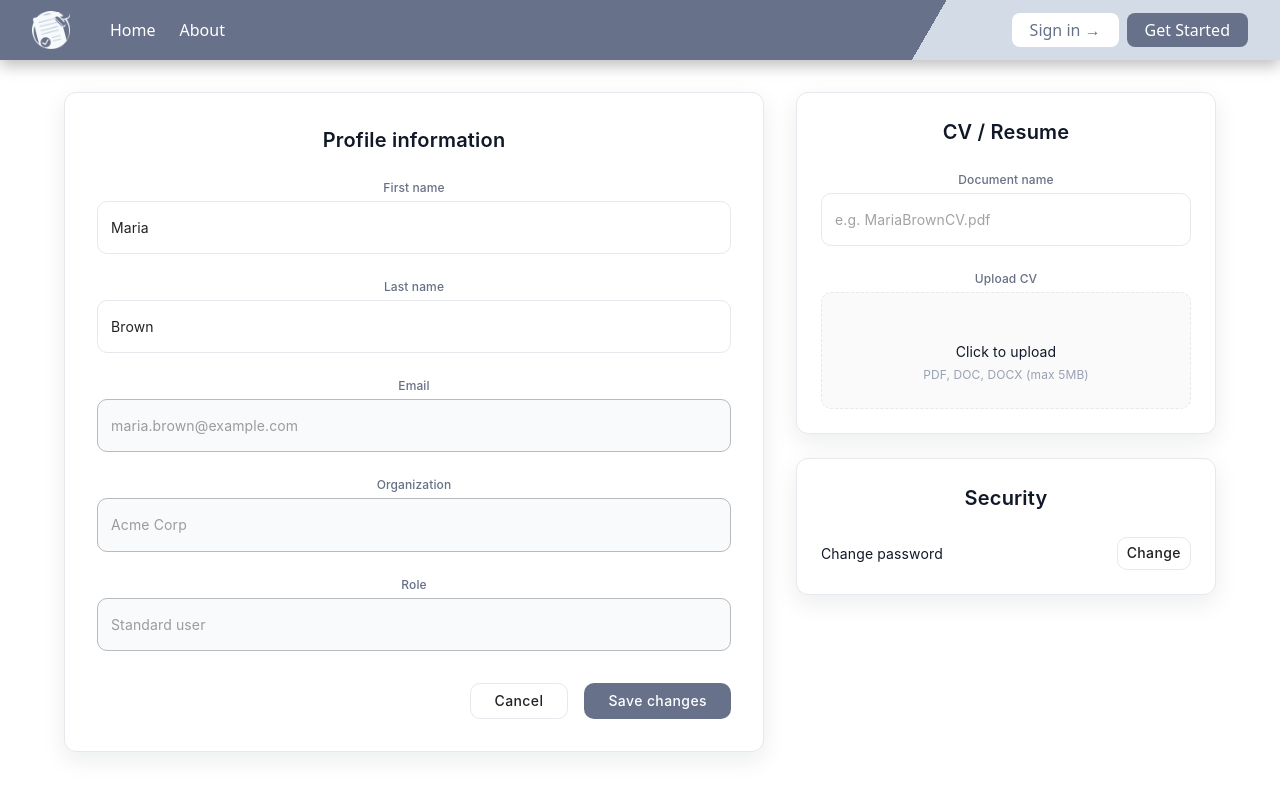
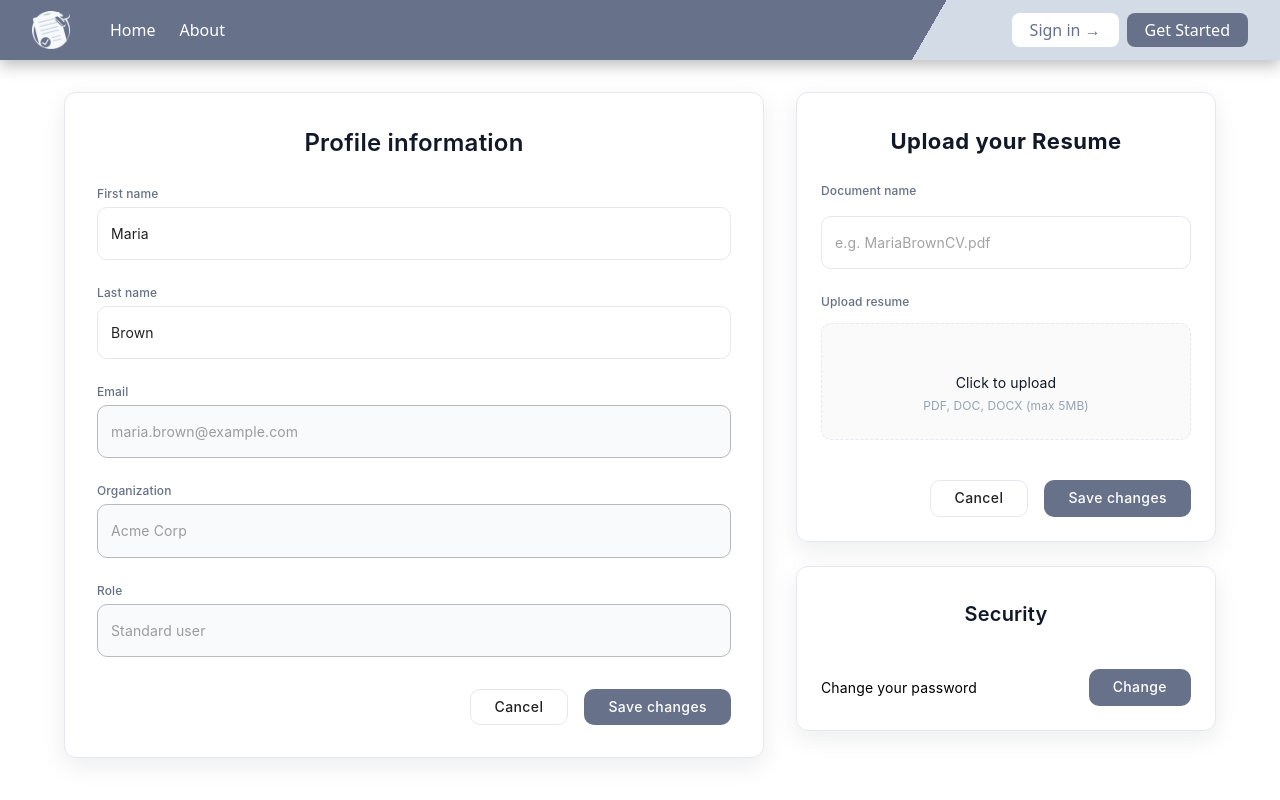
Before and after one commit to Vlad-Valean/ProceduralNexus, a React (Vite) app in the folder webapp/: page /profile in a window 1280 px wide. Built offline with nearby package versions, Linux system fonts and the light colour scheme; some icons are missing.

Commit message:
Enhance user profile UI with improved styling and layout adjustments

```diff
--- a/webapp/src/pages/Profile.tsx
+++ b/webapp/src/pages/Profile.tsx
@@ -84,8 +84,15 @@ const Profile: React.FC = () => {
     fontSize: '14px',
     fontFamily: 'Inter, system-ui, Helvetica, Arial, sans-serif',
     boxShadow: 'none !important',
+    outline: 'none !important',
     '&:hover': {
-      backgroundColor: '#5a6276'
+      backgroundColor: '#5a6276',
+      outline: 'none !important',
+      boxShadow: 'none !important'
+    },
+    '&:focus': {
+      outline: 'none !important',
+      boxShadow: 'none !important'
     }
   };
 
@@ -116,7 +123,7 @@ const Profile: React.FC = () => {
             >
               <Typography
                 sx={{
-                  fontSize: '20px',
+                  fontSize: '24px',
                   fontWeight: 600,
                   mb: 3,
                   color: '#111827',
@@ -128,7 +135,7 @@ const Profile: React.FC = () => {
 
               <Box sx={{ display: 'flex', flexDirection: 'column', gap: 3, flex: 1 }}>
                 <Box>
-                  <Typography component="label" sx={labelSx}>
+                  <Typography component="label" sx={{ ...labelSx, textAlign: 'left' }}>
                     First name
                   </Typography>
                   <TextField
@@ -136,12 +143,12 @@ const Profile: React.FC = () => {
                     value={formData.firstName}
                     onChange={(e) => setFormData({ ...formData, firstName: e.target.value })}
                     autoComplete="off"
-                    sx={textFieldSx}
+                    sx={{ ...textFieldSx, '& input': { textAlign: 'left' } }}
                   />
                 </Box>
 
                 <Box>
-                  <Typography component="label" sx={labelSx}>
+                  <Typography component="label" sx={{ ...labelSx, textAlign: 'left' }}>
                     Last name
                   </Typography>
                   <TextField
@@ -149,43 +156,43 @@ const Profile: React.FC = () => {
                     value={formData.lastName}
                     onChange={(e) => setFormData({ ...formData, lastName: e.target.value })}
                     autoComplete="off"
-                    sx={textFieldSx}
+                    sx={{ ...textFieldSx, '& input': { textAlign: 'left' } }}
                   />
                 </Box>
 
                 <Box>
-                  <Typography component="label" sx={labelSx}>
+                  <Typography component="label" sx={{ ...labelSx, textAlign: 'left' }}>
                     Email
                   </Typography>
                   <TextField
                     fullWidth
                     value={formData.email}
                     disabled
-                    sx={disabledTextFieldSx}
+                    sx={{ ...disabledTextFieldSx, '& input': { textAlign: 'left' } }}
                   />
                 </Box>
 
                 <Box>
-                  <Typography component="label" sx={labelSx}>
+                  <Typography component="label" sx={{ ...labelSx, textAlign: 'left' }}>
                     Organization
                   </Typography>
                   <TextField
                     fullWidth
                     value={formData.organization}
                     disabled
-                    sx={disabledTextFieldSx}
+                    sx={{ ...disabledTextFieldSx, '& input': { textAlign: 'left' } }}
                   />
                 </Box>
 
                 <Box>
-                  <Typography component="label" sx={labelSx}>
+                  <Typography component="label" sx={{ ...labelSx, textAlign: 'left' }}>
                     Role
                   </Typography>
                   <TextField
                     fullWidth
                     value={formData.role}
                     disabled
-                    sx={disabledTextFieldSx}
+                    sx={{ ...disabledTextFieldSx, '& input': { textAlign: 'left' } }}
                   />
                 </Box>
               </Box>
@@ -216,19 +223,22 @@ const Profile: React.FC = () => {
             >
               <Typography
                 sx={{
-                  fontSize: '20px',
-                  fontWeight: 600,
+                  fontSize: '22px',
+                  fontWeight: 700,
                   mb: 3,
+                  mt: 1,
                   color: '#111827',
-                  fontFamily: 'Inter, system-ui, Helvetica, Arial, sans-serif'
+                  fontFamily: 'Inter, system-ui, Helvetica, Arial, sans-serif',
+                  textAlign: 'center',
+                  letterSpacing: '0.5px'
                 }}
               >
-                CV / Resume
+                Upload your Resume
               </Typography>
 
               <Box sx={{ display: 'flex', flexDirection: 'column', gap: 3 }}>
                 <Box>
-                  <Typography component="label" sx={labelSx}>
+                  <Typography component="label" sx={{ ...labelSx, textAlign: 'left' }}>
                     Document name
                   </Typography>
                   <TextField
@@ -237,19 +247,20 @@ const Profile: React.FC = () => {
                     value={cvData.documentName}
                     onChange={(e) => setCvData({ ...cvData, documentName: e.target.value })}
                     autoComplete="off"
-                    sx={textFieldSx}
+                    sx={{ ...textFieldSx, mt: 1.5, '& input': { textAlign: 'left' } }}
                   />
                 </Box>
 
                 <Box>
-                  <Typography component="label" sx={labelSx}>
-                    Upload CV
+                  <Typography component="label" sx={{ ...labelSx, textAlign: 'left' }}>
+                    Upload resume
                   </Typography>
                   <Box
                     sx={{
                       border: '1px dashed #E6E8EE',
                       borderRadius: '10px',
                       p: 3,
+                      mt: 1.5,
                       textAlign: 'center',
                       backgroundColor: '#FAFAFA',
                       cursor: 'pointer',
@@ -275,7 +286,8 @@ const Profile: React.FC = () => {
                         fontSize: '14px',
                         color: '#111827',
                         fontFamily: 'Inter, system-ui, Helvetica, Arial, sans-serif',
-                        mb: 0.5
+                        mb: 0.5,
+                        textAlign: 'center'
                       }}
                     >
                       {cvData.file ? cvData.file.name : 'Click to upload'}
@@ -284,13 +296,22 @@ const Profile: React.FC = () => {
                       sx={{
                         fontSize: '12px',
                         color: '#98A2B3',
-                        fontFamily: 'Inter, system-ui, Helvetica, Arial, sans-serif'
+                        fontFamily: 'Inter, system-ui, Helvetica, Arial, sans-serif',
+                        textAlign: 'center'
                       }}
                     >
                       PDF, DOC, DOCX (max 5MB)
                     </Typography>
                   </Box>
                 </Box>
+                <Box sx={{ display: 'flex', justifyContent: 'flex-end', gap: 2, mt: 2 }}>
+                <Button variant="outlined" sx={{ ...outlinedButtonSx, px: 3 }}>
+                  Cancel
+                </Button>
+                <Button variant="contained" sx={primaryButtonSx}>
+                  Save changes
+                </Button>
+              </Box>
               </Box>
             </Paper>
 
@@ -308,7 +329,8 @@ const Profile: React.FC = () => {
                 sx={{
                   fontSize: '20px',
                   fontWeight: 600,
-                  mb: 3,
+                  mb: 5.1,
+                  mt: 1,
                   color: '#111827',
                   fontFamily: 'Inter, system-ui, Helvetica, Arial, sans-serif'
                 }}
@@ -326,13 +348,14 @@ const Profile: React.FC = () => {
                 <Typography
                   sx={{
                     fontSize: '14px',
-                    color: '#111827',
+                    fontWeight: 400,
+                    color: '#000000',
                     fontFamily: 'Inter, system-ui, Helvetica, Arial, sans-serif'
                   }}
                 >
-                  Change password
+                  Change your password
                 </Typography>
-                <Button variant="outlined" size="small" sx={outlinedButtonSx}>
+                <Button variant="contained" sx={primaryButtonSx}>
                   Change
                 </Button>
               </Box>
```
